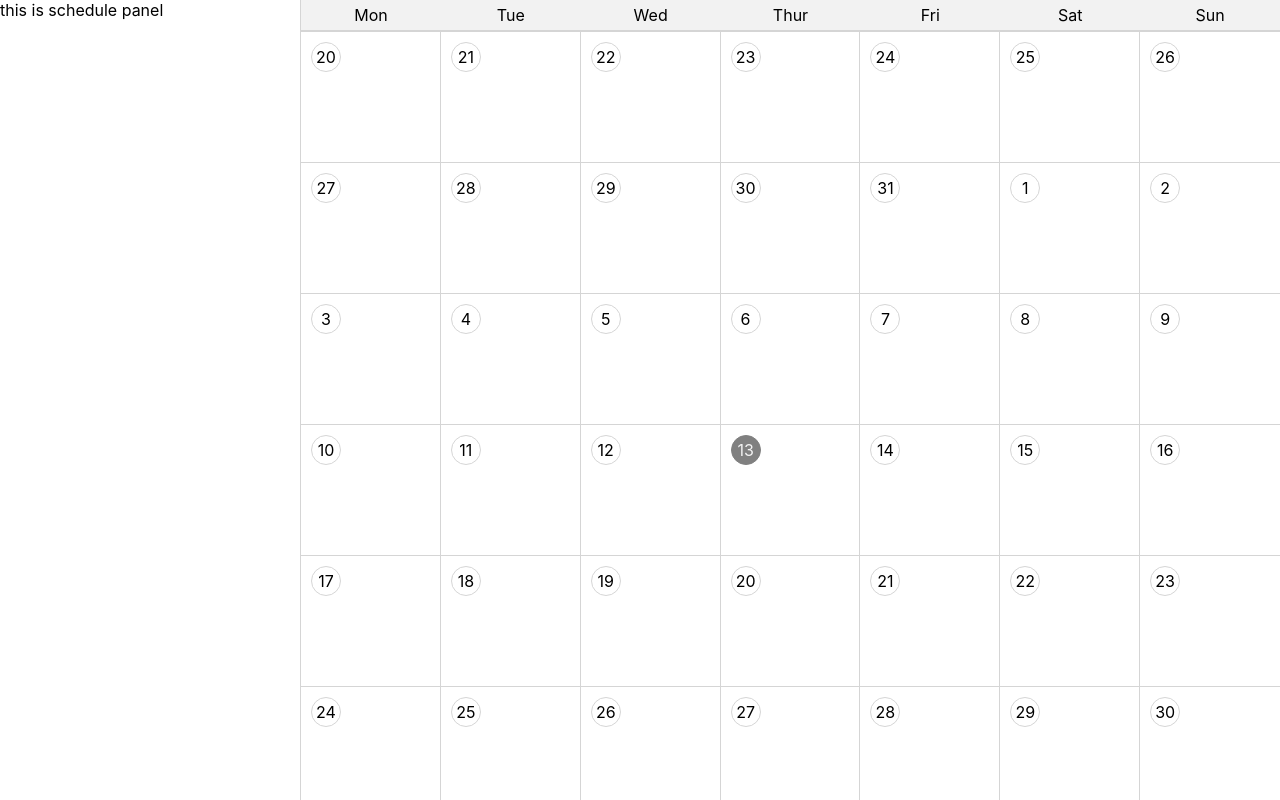
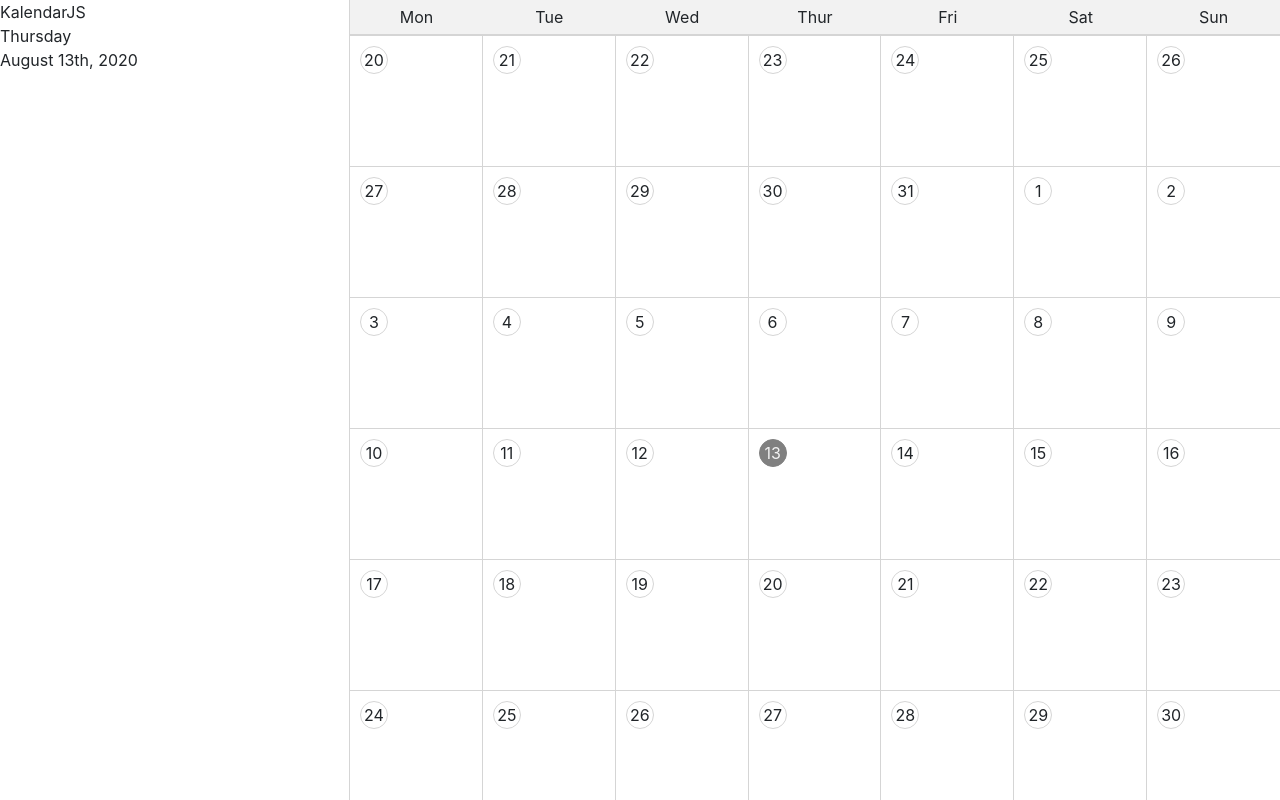
Before and after one commit to iamthanh/kalendarjs, a React (Create React App) app: page / in a window 1280 px wide. Built offline with nearby package versions, Linux system fonts and the light colour scheme.

Commit message:
added the features to the side panel

```diff
--- a/package.json
+++ b/package.json
@@ -11,9 +11,11 @@
     "@types/react": "^16.9.0",
     "@types/react-dom": "^16.9.0",
     "@types/react-redux": "^7.1.9",
+    "bootstrap": "^4.5.2",
     "express": "^4.17.1",
     "node-sass": "^4.14.1",
     "react": "^16.13.1",
+    "react-bootstrap": "^1.3.0",
     "react-dom": "^16.13.1",
     "react-redux": "^7.2.1",
     "react-scripts": "^3.4.3",
--- a/src/App.tsx
+++ b/src/App.tsx
@@ -1,11 +1,12 @@
 import React, { useState, useEffect } from 'react';
 import './App.css';
-import SchedulePanel from './components/schedulePanel/schedulePanel';
+import SidePanel from './components/sidePanel/sidePanel';
 import ConnectedMainPanel from './components/mainPanel/mainPanel';
 import './kalendarjs.scss';
 import { setSelectedDate } from './actions/selectedDate';
 import { Provider } from 'react-redux';
 import { store } from './store';
+import 'bootstrap/dist/css/bootstrap.min.css';
 
 function KalendarJs() {
 
@@ -17,7 +18,7 @@ function KalendarJs() {
   return (
     <div className="KalendarJs">
       <Provider store={store}>
-        <SchedulePanel />
+        <SidePanel />
         <ConnectedMainPanel />
       </Provider>
     </div>
--- a/src/components/schedulePanel/schedulePanel.tsx
+++ b/src/components/sidePanel/schedulePanel/schedulePanel.tsx
@@ -1,10 +1,8 @@
 import React from 'react';
-import './schedulePanel.scss';
 
 function SchedulePanel() {
   return (
     <div className="schedule-panel">
-      this is schedule panel
     </div>
   );
 }
--- /dev/null
+++ b/src/components/sidePanel/selectedDate/selectedDate.tsx
@@ -0,0 +1,48 @@
+import React, { useState } from 'react';
+import { connect } from 'react-redux';
+
+type DayProps = {
+  store: any
+}
+
+function SelectedDate(props: any) {
+
+  const selectedDate: Date = new Date(props.store.selectedDate);
+
+  const monthNames = ["January", "February", "March", "April", "May", "June", "July", "August", "September", "October", "November", "December"];
+  const dayOfWeekName = ['Sunday', 'Monday', 'Tuesday', 'Wednesday', 'Thursday','Friday', 'Saturday'];
+
+  const getNth = function(d:number) : string {
+    if (d > 3 && d < 21) return 'th';
+    switch (d % 10) {
+      case 1:  return "st";
+      case 2:  return "nd";
+      case 3:  return "rd";
+      default: return "th";
+    }
+  }
+
+  return (
+    <div className="selected-date-container">
+      {selectedDate !== null && (
+        <>
+          <div className="day-of-week">
+            {dayOfWeekName[selectedDate.getDay()]}
+          </div>
+          <div className="date-parts">
+            <span className="month">{monthNames[selectedDate.getMonth()]}</span>&nbsp;
+            <span className="day-number">{selectedDate.getDate()+getNth(selectedDate.getDate())}</span>,&nbsp;
+            <span className="year">{selectedDate.getFullYear()}</span>
+          </div>
+        </>
+      )}
+
+    </div>
+  );
+}
+
+const mapStateToProps = (state: any) => {
+  return { store: state }
+}
+
+export default connect(mapStateToProps)(SelectedDate);
--- a/src/components/schedulePanel/schedulePanel.scss
+++ b/src/components/sidePanel/sidePanel.scss
@@ -1,5 +1,5 @@
-.schedule-panel {
+.side-panel {
   flex: 1;
-  max-width: 300px;
+  max-width: 350px;
   border-right: 1px solid #d5d5d5;
 }
--- /dev/null
+++ b/src/components/sidePanel/sidePanel.tsx
@@ -0,0 +1,29 @@
+import React, { useState } from 'react';
+import './sidePanel.scss';
+import Tabs from 'react-bootstrap/Tabs';
+import Tab from 'react-bootstrap/Tab';
+import SchedulePanel from './schedulePanel/schedulePanel';
+import Modal from 'react-bootstrap/Modal';
+import Button from 'react-bootstrap/Button';
+import SelectedDate from './selectedDate/selectedDate';
+
+function SidePanel() {
+
+  const [show, setShow] = useState(false);
+
+  const handleClose = () => setShow(false);
+  const handleShow = () => setShow(true);
+
+  return (
+    <div className="side-panel">
+      <div className="header">KalendarJS</div>
+      <SelectedDate />
+
+
+
+
+    </div>
+  );
+}
+
+export default SidePanel;
```
Also changed, not shown: src/components/sidePanel/createEvent/createEventModal.tsx (added, +37 -0 lines), 1 other file (tests, documents, lock files or other folders).
